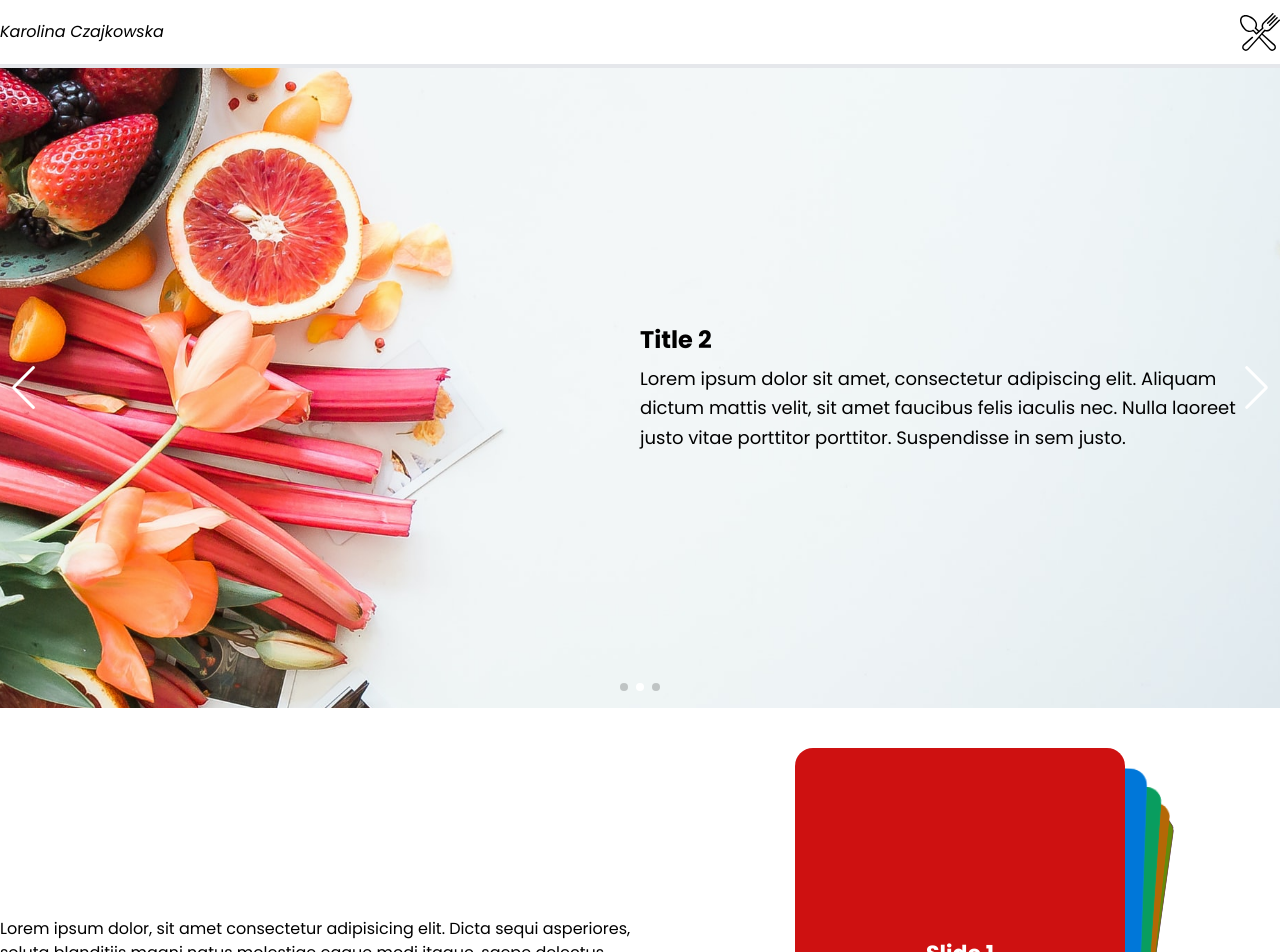
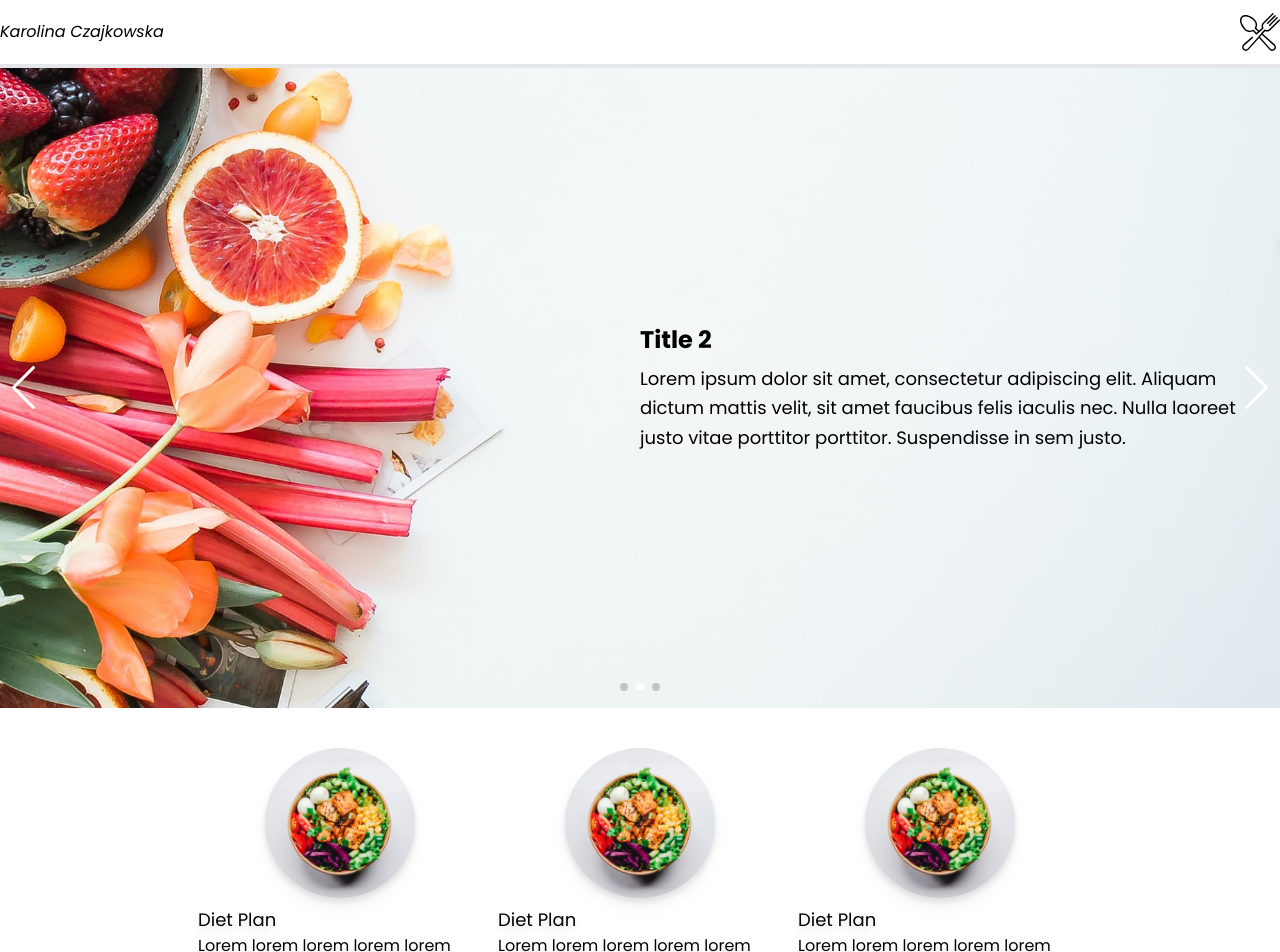
Before and after one commit to FilipKaczmarek/DietitianPortfolio-Karolina, a React (Create React App) app: page / in a window 1280 px wide. Shown: the top 952 px of the page. Built offline with nearby package versions, Linux system fonts and the light colour scheme.

Commit message:
Created component ServicesCard and added it to Services Section

```diff
--- /dev/null
+++ b/src/Components/ServicesCard/ServicesCard.jsx
@@ -0,0 +1,30 @@
+import React from "react";
+import PropTypes from "prop-types";
+
+export const Services = ({ className, title, cardContent, imgSrc, imgAlt }) => {
+  return (
+    <div
+      className={`${
+        className ? className : ""
+      } max-w-[300px] h-auto flex flex-col justify-center items-center drop-shadow-lg hover:drop-shadow-2xl`}
+    >
+      <div className="w-6/12 h-6/12 rounded-full">
+        <img className="rounded-full" src={imgSrc} alt={imgAlt} />
+      </div>
+      <div className="p-2">
+        <h1 className="text-lg">{title ? title : ""}</h1>
+        <p>{cardContent}</p>
+      </div>
+    </div>
+  );
+};
+
+Services.propTypes = {
+  className: PropTypes.string,
+  title: PropTypes.string,
+  cardContent: PropTypes.string.isRequired,
+  imgSrc: PropTypes.string.isRequired,
+  imgAlt: PropTypes.string.isRequired,
+};
+
+export default Services;
--- a/src/Sections/Hero/Hero.jsx
+++ b/src/Sections/Hero/Hero.jsx
@@ -4,6 +4,7 @@ import PropTypes from "prop-types";
 import { Swiper, SwiperSlide } from "swiper/react";
 import { Navigation, Pagination, A11y, Autoplay, Parallax } from "swiper";
 
+import Services from "./Services/Services.jsx";
 import Transformation from "./TransformationSection/Transformation.jsx";
 
 import "swiper/css";
@@ -103,7 +104,8 @@ export const Hero = ({ className }) => {
           })}
         </Swiper>
       </div>
-      <Transformation></Transformation>
+      <Services />
+      <Transformation />
     </div>
   );
 };
--- /dev/null
+++ b/src/Sections/Hero/Services/Services.jsx
@@ -0,0 +1,47 @@
+import React from "react";
+import PropTypes from "prop-types";
+
+import ServicesCard from "../../../Components/ServicesCard/ServicesCard.jsx";
+
+export const Services = ({ className }) => {
+  return (
+    <div className="max-w-screen-xl mx-auto flex flex-row justify-center my-5 py-5">
+      <ServicesCard
+        title={"Diet Plan"}
+        cardContent={
+          "Lorem lorem lorem lorem lorem lorem lorem lorem lorem lorem lorem lorem lorem lorem lorem"
+        }
+        imgSrc={"./images/healthyBowl.jpg"}
+        imgAlt={
+          "Picture a bowl of healthy foods (lettuce, corn, chickpeas, etc.)"
+        }
+      />
+      <ServicesCard
+        title={"Diet Plan"}
+        cardContent={
+          "Lorem lorem lorem lorem lorem lorem lorem lorem lorem lorem lorem lorem lorem lorem lorem"
+        }
+        imgSrc={"./images/healthyBowl.jpg"}
+        imgAlt={
+          "Picture a bowl of healthy foods (lettuce, corn, chickpeas, etc.)"
+        }
+      />
+      <ServicesCard
+        title={"Diet Plan"}
+        cardContent={
+          "Lorem lorem lorem lorem lorem lorem lorem lorem lorem lorem lorem lorem lorem lorem lorem"
+        }
+        imgSrc={"./images/healthyBowl.jpg"}
+        imgAlt={
+          "Picture a bowl of healthy foods (lettuce, corn, chickpeas, etc.)"
+        }
+      />
+    </div>
+  );
+};
+
+Services.propTypes = {
+  className: PropTypes.string,
+};
+
+export default Services;
```
Also changed, not shown: public/images/healthyBowl.jpg (added).
